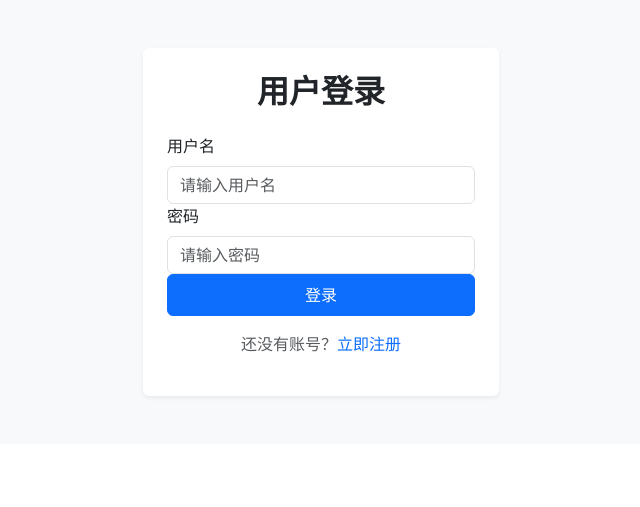
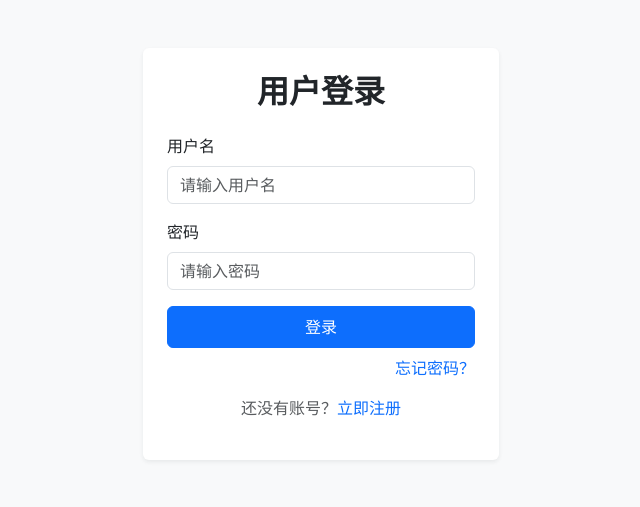
Before and after one commit to TigerWang2025/tiger-python-djangolibrary, a Django app: page /accounts/login/ in a window 1280 px wide. Shown: the part 56-563 px from the top of the page, without its empty margins (319-959 px from the left). Run offline with Django 5.2, Linux system fonts and the light colour scheme; some libraries are stand-ins or nearby versions.

Commit message:
调整了样式文件位置

```diff
--- a/library/settings.py
+++ b/library/settings.py
@@ -129,6 +129,10 @@ USE_TZ = True
 # https://docs.djangoproject.com/en/5.2/howto/static-files/
 
 STATIC_URL = 'static/'
+# 【关键】告诉 Django 去根目录下的 static 文件夹找文件
+STATICFILES_DIRS = [
+    os.path.join(BASE_DIR, 'static'),
+]
 
 # Default primary key field type
 # https://docs.djangoproject.com/en/5.2/ref/settings/#default-auto-field
--- a/library/urls.py
+++ b/library/urls.py
@@ -23,5 +23,5 @@ urlpatterns = [
     path('admin/', admin.site.urls),
     path('', include('books.urls')),
     path('accounts/', include('accounts.urls')),
-    path('accounts/', include('django.contrib.auth.urls')),
+    path('accounts/', include('django.contrib.auth.urls')),#登录相关路由
 ] + static(settings.MEDIA_URL, document_root=settings.MEDIA_ROOT)
--- a/templates/books/base.html
+++ b/templates/books/base.html
@@ -1,3 +1,4 @@
+{% load static %}
 <!DOCTYPE html>
 <html lang="zh-CN">
 <head>
@@ -8,7 +9,7 @@
     <!-- bootstrap CSS
     <link href="https://cdn.jsdelivr.net/npm/bootstrap@5.3.0-alpha1/dist/css/bootstrap.min.css" rel="stylesheet">
     -->
-    <link href="../css/bootstrap.min.css" rel="stylesheet">
+    <link href="{% static 'css/bootstrap.min.css' %}" rel="stylesheet">
     <style>
         .hero-section { background-color: #f8f9fa; padding: 60px 0; text-align: center; }
         footer { background-color: #343a40; color: white; padding: 20px 0; }
@@ -52,7 +53,6 @@
           </ul>
           </div>
         </div>
-      </div>
     </nav>
 
     <main>
@@ -70,6 +70,6 @@
     <!-- Bootstrap JS
     <script src="https://cdn.jsdelivr.net/npm/bootstrap@5.3.3/dist/js/bootstrap.bundle.min.js"></script>
     -->
-    <script src="../js/bootstrap.bundle.min.js"></script>
+    <script src="{% static 'js/bootstrap.bundle.min.js' %}"></script>
 </body>
 </html>
--- a/templates/registration/login.html
+++ b/templates/registration/login.html
@@ -14,16 +14,19 @@
                         <form method="post" novalidate="">
                             {% csrf_token %}
 <!--                            <input type="hidden" name="csrfmiddlewaretoken" value="M9UpTjWhjddKAslJjXaSEngvKsDia2xAB081GbVeD3FeKd6RnKW0RrugaY5Exut3">-->
-                            <div class="md-3">
+                            <div class="mb-3">
                                 <label for="" class="form-label fw-medium">用户名</label>
                                 <input type="text" name="username" id="" class="form-control" placeholder="请输入用户名" value="">
                             </div>
-                            <div class="md-3">
+                            <div class="mb-3">
                                 <label for="" class="form-label fw-medium">密码</label>
                                 <input type="password" name="password" id="" class="form-control" placeholder="请输入密码">
                             </div>
                             <button type="submit" class="btn btn-primary w-100 py-2">登录</button>
                         </form>
+                        <div class="d-flex justify-content-end mt-2">
+                            <a href="/accounts/password_reset/" class="text-decoration-none">忘记密码？</a>
+                        </div>
                         <!--注册链接-->
                         <p class="text-center mt-3 text-muted">
                             还没有账号？<a href="/accounts/register/" class="text-primary text-decoration-none">立即注册</a>
--- /dev/null
+++ b/templates/registration/password_reset.html
@@ -0,0 +1 @@
+重置密码
```
Also changed, not shown: README.md, static/css/bootstrap.min.css (renamed from templates/css/bootstrap.min.css), static/js/bootstrap.bundle.min.js (renamed from templates/js/bootstrap.bundle.min.js), static/js/bootstrap.min.js (renamed from templates/js/bootstrap.min.js).
